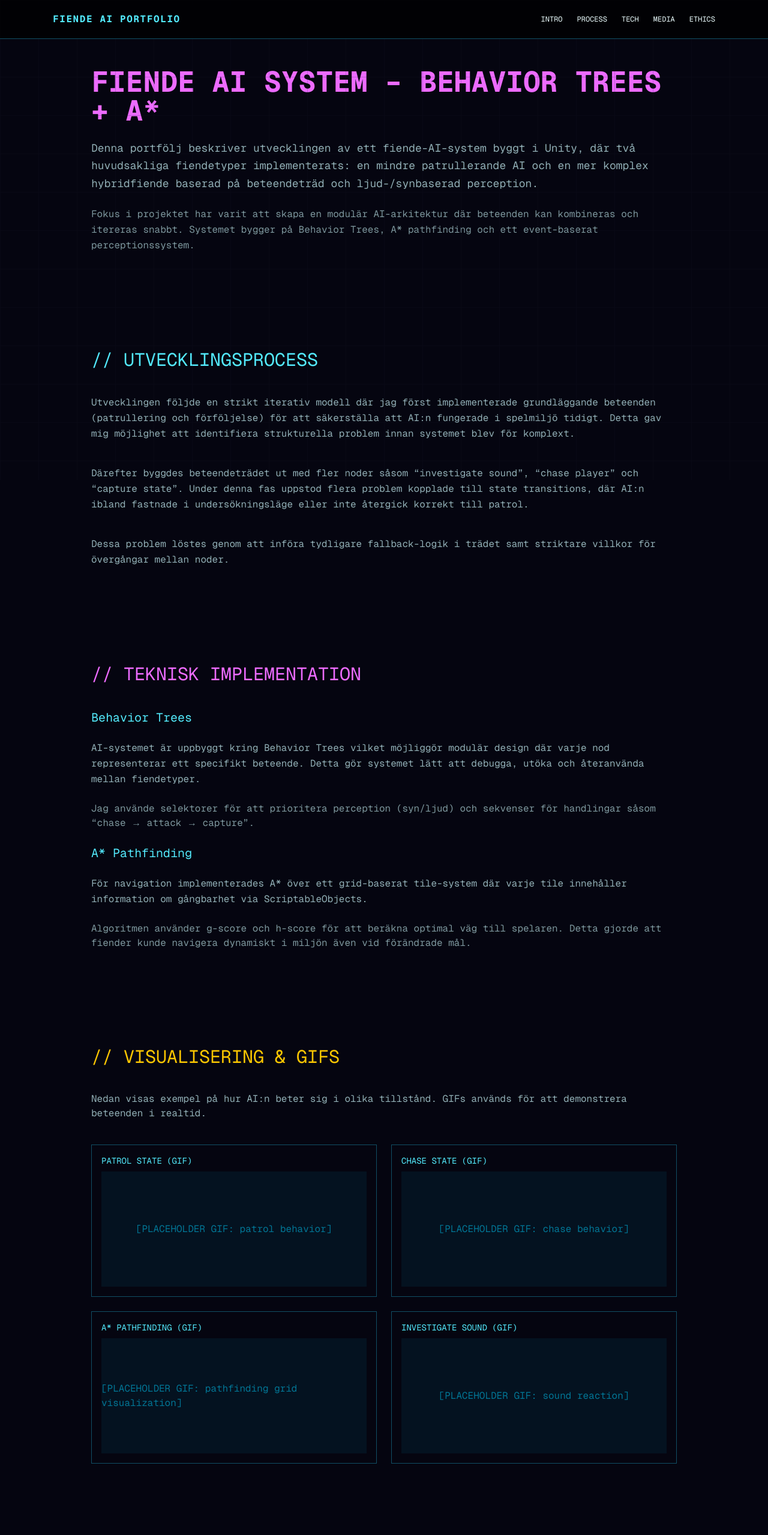
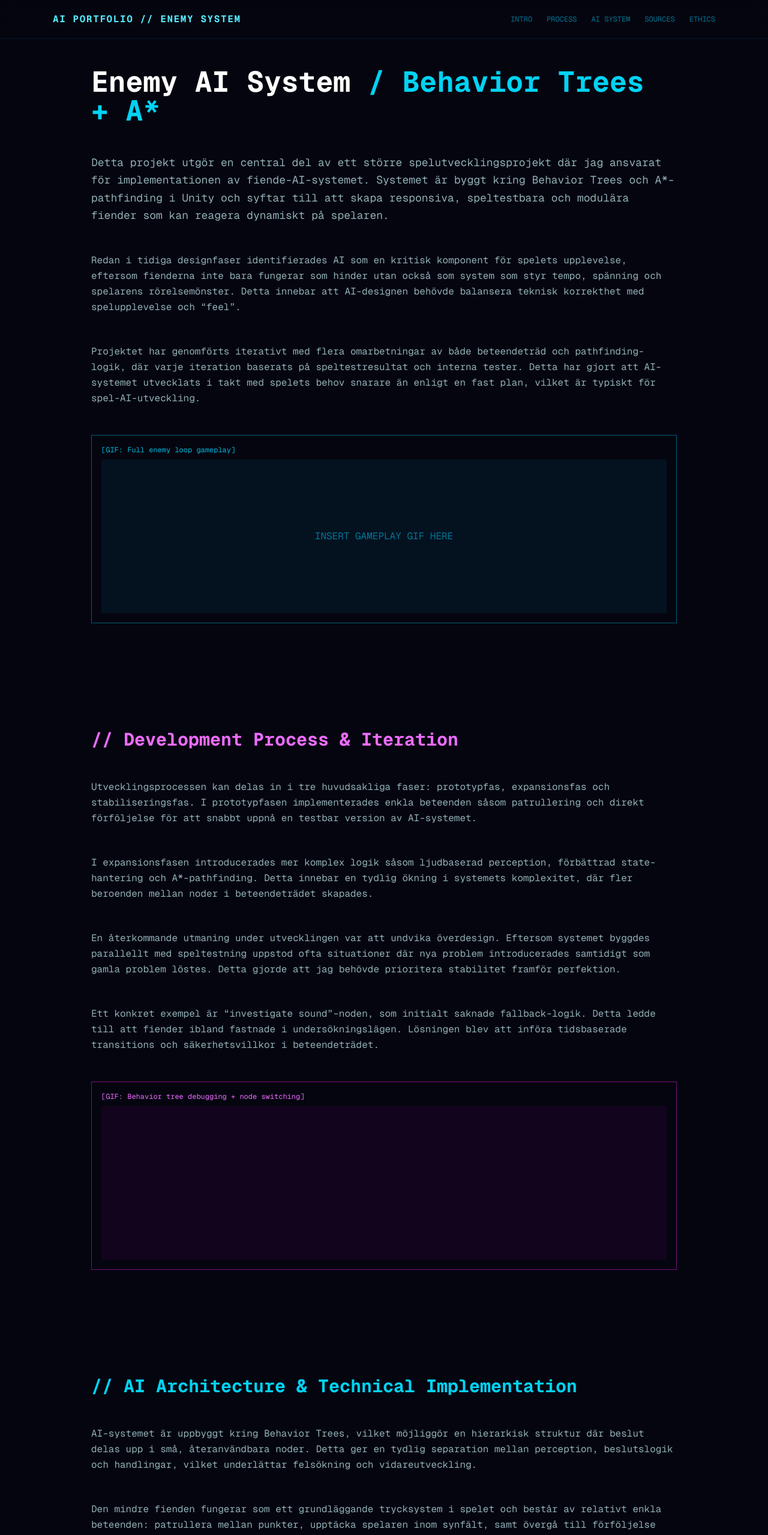
Before and after one commit to EfiMor/gitfolio-main, a Next.js app: page / in a window 1280 px wide. Shown: the top 2559 px of the page at 60% size. Built offline with nearby package versions, Linux system fonts and the light colour scheme.

Commit message:
Revert "changes"
This reverts commit d3d03ddcd6cb5ae5015b9169692aa65bea007d99.

```diff
--- a/app/page.tsx
+++ b/app/page.tsx
@@ -1,213 +1,250 @@
 import Image from "next/image";
 import Link from "next/link";
 
-const basePath = process.env.NODE_ENV === "production" ? "/gfbs3-portfolio-demo" : "";
+const basePath = process.env.NODE_ENV === "production" ? "/your-repo-name" : "";
 
 export default function Home() {
   return (
       <div className="min-h-screen bg-[#050510] text-cyan-50 font-mono overflow-x-hidden">
 
-        {/* BACKGROUND */}
-        <div className="fixed inset-0 opacity-20 pointer-events-none">
-          <div className="absolute inset-0 bg-[linear-gradient(to_right,#1a1a2e_1px,transparent_1px),linear-gradient(to_bottom,#1a1a2e_1px,transparent_1px)] bg-[size:4rem_4rem]" />
-        </div>
+        {/* NAV */}
+        <nav className="fixed top-0 left-0 right-0 z-50 bg-[#050510]/80 backdrop-blur-md border-b border-cyan-900/30">
+          <div className="max-w-6xl mx-auto px-6 h-16 flex items-center justify-between">
+            <Link href="/" className="text-cyan-300 font-bold tracking-widest">
+              AI PORTFOLIO // ENEMY SYSTEM
+            </Link>
 
-        {/* NAV */}
-        <nav className="fixed top-0 w-full bg-black/70 backdrop-blur border-b border-cyan-900 z-50">
-          <div className="max-w-6xl mx-auto px-6 h-16 flex items-center justify-between">
-            <span className="text-cyan-300 font-bold tracking-widest">FIENDE AI PORTFOLIO</span>
-            <div className="flex gap-6 text-xs uppercase">
+            <div className="flex gap-6 text-xs uppercase text-cyan-700">
               <Link href="#intro">Intro</Link>
               <Link href="#process">Process</Link>
-              <Link href="#tech">Tech</Link>
-              <Link href="#media">Media</Link>
+              <Link href="#ai">AI System</Link>
+              <Link href="#sources">Sources</Link>
               <Link href="#ethics">Ethics</Link>
             </div>
           </div>
         </nav>
 
-        <main className="max-w-5xl mx-auto px-6 pt-28 space-y-40">
+        <main className="max-w-5xl mx-auto px-6 pt-28 pb-40 space-y-44">
 
-          {/* ================= INTRO ================= */}
-          <section id="intro" className="space-y-6">
-            <h1 className="text-5xl font-bold text-fuchsia-400">
-              FIENDE AI SYSTEM – BEHAVIOR TREES + A*
+          {/* ===================== INTRO ===================== */}
+          <section id="intro" className="space-y-12">
+            <h1 className="text-5xl font-bold text-white">
+              Enemy AI System <span className="text-cyan-400">/ Behavior Trees + A*</span>
             </h1>
 
             <p className="text-cyan-100/70 leading-relaxed text-lg">
-              Denna portfölj beskriver utvecklingen av ett fiende-AI-system byggt i Unity,
-              där två huvudsakliga fiendetyper implementerats: en mindre patrullerande
-              AI och en mer komplex hybridfiende baserad på beteendeträd och
-              ljud-/synbaserad perception.
+              Detta projekt utgör en central del av ett större spelutvecklingsprojekt där jag ansvarat
+              för implementationen av fiende-AI-systemet. Systemet är byggt kring Behavior Trees och
+              A*-pathfinding i Unity och syftar till att skapa responsiva, speltestbara och modulära
+              fiender som kan reagera dynamiskt på spelaren.
             </p>
 
-            <p className="text-cyan-100/60 leading-relaxed">
-              Fokus i projektet har varit att skapa en modulär AI-arkitektur där
-              beteenden kan kombineras och itereras snabbt. Systemet bygger på
-              Behavior Trees, A* pathfinding och ett event-baserat perceptionssystem.
+            <p className="text-cyan-100/70 leading-relaxed">
+              Redan i tidiga designfaser identifierades AI som en kritisk komponent för spelets upplevelse,
+              eftersom fienderna inte bara fungerar som hinder utan också som system som styr tempo,
+              spänning och spelarens rörelsemönster. Detta innebar att AI-designen behövde balansera
+              teknisk korrekthet med spelupplevelse och “feel”.
+            </p>
+
+            <p className="text-cyan-100/70 leading-relaxed">
+              Projektet har genomförts iterativt med flera omarbetningar av både beteendeträd och
+              pathfinding-logik, där varje iteration baserats på speltestresultat och interna tester.
+              Detta har gjort att AI-systemet utvecklats i takt med spelets behov snarare än enligt
+              en fast plan, vilket är typiskt för spel-AI-utveckling.
+            </p>
+
+            <div className="border border-cyan-800 p-4">
+              <p className="text-xs text-cyan-500 mb-2">[GIF: Full enemy loop gameplay]</p>
+              <div className="h-64 bg-cyan-950/30 flex items-center justify-center text-cyan-700">
+                INSERT GAMEPLAY GIF HERE
+              </div>
+            </div>
+          </section>
+
+          {/* ===================== PROCESS ===================== */}
+          <section id="process" className="space-y-12">
+            <h2 className="text-3xl text-fuchsia-400 font-bold">
+              // Development Process & Iteration
+            </h2>
+
+            <p className="text-cyan-100/70 leading-relaxed">
+              Utvecklingsprocessen kan delas in i tre huvudsakliga faser: prototypfas, expansionsfas
+              och stabiliseringsfas. I prototypfasen implementerades enkla beteenden såsom patrullering
+              och direkt förföljelse för att snabbt uppnå en testbar version av AI-systemet.
+            </p>
+
+            <p className="text-cyan-100/70 leading-relaxed">
+              I expansionsfasen introducerades mer komplex logik såsom ljudbaserad perception,
+              förbättrad state-hantering och A*-pathfinding. Detta innebar en tydlig ökning i systemets
+              komplexitet, där fler beroenden mellan noder i beteendeträdet skapades.
+            </p>
+
+            <p className="text-cyan-100/70 leading-relaxed">
+              En återkommande utmaning under utvecklingen var att undvika överdesign. Eftersom systemet
+              byggdes parallellt med speltestning uppstod ofta situationer där nya problem introducerades
+              samtidigt som gamla problem löstes. Detta gjorde att jag behövde prioritera stabilitet
+              framför perfektion.
+            </p>
+
+            <p className="text-cyan-100/70 leading-relaxed">
+              Ett konkret exempel är “investigate sound”-noden, som initialt saknade fallback-logik.
+              Detta ledde till att fiender ibland fastnade i undersökningslägen. Lösningen blev att
+              införa tidsbaserade transitions och säkerhetsvillkor i beteendeträdet.
+            </p>
+
+            <div className="border border-fuchsia-900 p-4">
+              <p className="text-xs text-fuchsia-400 mb-2">[GIF: Behavior tree debugging + node switching]</p>
+              <div className="h-64 bg-fuchsia-950/20"></div>
+            </div>
+          </section>
+
+          {/* ===================== AI SYSTEM ===================== */}
+          <section id="ai" className="space-y-12">
+            <h2 className="text-3xl text-cyan-400 font-bold">
+              // AI Architecture & Technical Implementation
+            </h2>
+
+            <p className="text-cyan-100/70 leading-relaxed">
+              AI-systemet är uppbyggt kring Behavior Trees, vilket möjliggör en hierarkisk struktur
+              där beslut delas upp i små, återanvändbara noder. Detta ger en tydlig separation mellan
+              perception, beslutslogik och handlingar, vilket underlättar felsökning och vidareutveckling.
+            </p>
+
+            <p className="text-cyan-100/70 leading-relaxed">
+              Den mindre fienden fungerar som ett grundläggande trycksystem i spelet och består av
+              relativt enkla beteenden: patrullera mellan punkter, upptäcka spelaren inom synfält,
+              samt övergå till förföljelse via pathfinding. Trots sin enkelhet är denna AI kritisk
+              för att skapa konstant spelspänning.
+            </p>
+
+            <p className="text-cyan-100/70 leading-relaxed">
+              Hybridfienden är mer komplex och fungerar som ett temporärt “hot-system”. Den triggas
+              av ljudsignaler och söker ett område under en begränsad tidsperiod. Om ingen spelare
+              hittas avbryts jakten automatiskt, vilket förhindrar att fienden blir övermäktig eller
+              stör spelets pacing.
+            </p>
+
+            <p className="text-cyan-100/70 leading-relaxed">
+              A*-pathfinding används för att säkerställa att fiender kan navigera i en grid-baserad
+              miljö där varje tile har en passability-flagga. En central teknisk utmaning var att
+              undvika “dead paths”, vilket löstes genom extra validering av måltiles innan pathfinding
+              initieras.
+            </p>
+
+            <div className="grid grid-cols-1 md:grid-cols-2 gap-4">
+              <div className="border border-cyan-800 p-3">
+                <p className="text-xs text-cyan-500">[GIF: AI chasing player]</p>
+                <div className="h-48 bg-cyan-950/20"></div>
+              </div>
+
+              <div className="border border-fuchsia-800 p-3">
+                <p className="text-xs text-fuchsia-400">[GIF: Sound investigation state]</p>
+                <div className="h-48 bg-fuchsia-950/20"></div>
+              </div>
+            </div>
+          </section>
+
+          {/* ===================== SOURCES ===================== */}
+          <section id="sources" className="space-y-12">
+            <h2 className="text-3xl text-yellow-400 font-bold">
+              // Theory, Research & Critical Evaluation
+            </h2>
+
+            <p className="text-cyan-100/70 leading-relaxed">
+              Källorna i detta projekt består av både akademiska publikationer och branschmaterial
+              för att ge en balans mellan teori och praktisk implementation. Detta är särskilt viktigt
+              inom spel-AI där industriella lösningar ofta skiljer sig från akademiska modeller.
+            </p>
+
+            <div className="space-y-8 text-cyan-100/70">
+              <div>
+                <p className="text-cyan-300 font-bold">Gugliermo et al. (2024)</p>
+                <p>
+                  Denna peer-reviewed artikel användes som teoretisk grund för att förstå hur
+                  Behavior Trees kan utvärderas systematiskt. Särskilt viktiga begrepp var modularitet,
+                  korrekthet och robusthet. Dessa användes direkt i designval kring nodstruktur och
+                  teststrategier.
+                </p>
+                <p>
+                  En viktig insikt från artikeln var att modularitet inte bara handlar om kodstruktur,
+                  utan också om hur enkelt systemet kan ändras utan att skapa oväntade sidoeffekter.
+                </p>
+              </div>
+
+              <div>
+                <p className="text-cyan-300 font-bold">Rabin (2014)</p>
+                <p>
+                  Användes som praktisk referens för implementering av spel-AI. Boken innehåller
+                  konkreta exempel från industrin och har varit central för förståelsen av hur
+                  beteendebaserad AI används i riktiga spelproduktioner.
+                </p>
+              </div>
+
+              <div>
+                <p className="text-cyan-300 font-bold">Simpson (2014)</p>
+                <p>
+                  Användes främst som en introduktion till Behavior Trees och hjälpte till att
+                  visualisera hur noder interagerar i enklare system. Trots att den inte är peer-reviewed
+                  gav den en viktig konceptuell grund.
+                </p>
+              </div>
+            </div>
+          </section>
+
+          {/* ===================== ETHICS ===================== */}
+          <section id="ethics" className="space-y-12">
+            <h2 className="text-3xl text-purple-400 font-bold">
+              // Ethical, Societal & Design Considerations
+            </h2>
+
+            <p className="text-cyan-100/70 leading-relaxed">
+              AI-systemets design påverkar direkt spelupplevelsen och därmed också spelarens
+              emotionella respons. En viktig designprincip har därför varit att undvika både
+              överväldigande och passiv AI. Detta kräver en balans mellan förutsägbarhet och dynamik.
+            </p>
+
+            <p className="text-cyan-100/70 leading-relaxed">
+              Eftersom spelet riktar sig till en yngre vuxen målgrupp (15+), har hänsyn tagits
+              till hur stress och press upplevs i co-op-situationer. Förlustmekanik och fiendebeteenden
+              är därför designade för att skapa spänning utan att upplevas som orättvisa.
+            </p>
+
+            <p className="text-cyan-100/70 leading-relaxed">
+              Co-op-dynamiken innebär också att AI indirekt påverkar social interaktion mellan spelare.
+              Fiendernas beteenden är därför utformade för att uppmuntra kommunikation och samarbete
+              snarare än individuell prestation.
+            </p>
+
+            <p className="text-cyan-100/70 leading-relaxed">
+              Ett medvetet etiskt val har varit att använda abstrakta och fiktiva fiender istället för
+              realistiska eller kulturellt laddade representationer. Detta minskar risken för problematisk
+              tolkning och gör systemet mer universellt.
             </p>
           </section>
 
-          {/* ================= PROCESS ================= */}
-          <section id="process" className="space-y-10">
-            <h2 className="text-3xl text-cyan-300">// UTVECKLINGSPROCESS</h2>
-
-            <p className="leading-relaxed text-cyan-100/70">
-              Utvecklingen följde en strikt iterativ modell där jag först implementerade
-              grundläggande beteenden (patrullering och förföljelse) för att säkerställa
-              att AI:n fungerade i spelmiljö tidigt. Detta gav mig möjlighet att identifiera
-              strukturella problem innan systemet blev för komplext.
-            </p>
-
-            <p className="leading-relaxed text-cyan-100/70">
-              Därefter byggdes beteendeträdet ut med fler noder såsom “investigate sound”,
-              “chase player” och “capture state”. Under denna fas uppstod flera problem
-              kopplade till state transitions, där AI:n ibland fastnade i undersökningsläge
-              eller inte återgick korrekt till patrol.
-            </p>
-
-            <p className="leading-relaxed text-cyan-100/70">
-              Dessa problem löstes genom att införa tydligare fallback-logik i trädet samt
-              striktare villkor för övergångar mellan noder.
-            </p>
-          </section>
-
-          {/* ================= TECH ================= */}
-          <section id="tech" className="space-y-10">
-            <h2 className="text-3xl text-fuchsia-400">// TEKNISK IMPLEMENTATION</h2>
-
-            <div className="space-y-6">
-
-              <h3 className="text-cyan-300 text-xl">Behavior Trees</h3>
-              <p className="text-cyan-100/70 leading-relaxed">
-                AI-systemet är uppbyggt kring Behavior Trees vilket möjliggör modulär
-                design där varje nod representerar ett specifikt beteende. Detta gör
-                systemet lätt att debugga, utöka och återanvända mellan fiendetyper.
-              </p>
-
-              <p className="text-cyan-100/60">
-                Jag använde selektorer för att prioritera perception (syn/ljud) och sekvenser
-                för handlingar såsom “chase → attack → capture”.
-              </p>
-
-              <h3 className="text-cyan-300 text-xl mt-6">A* Pathfinding</h3>
-
-              <p className="text-cyan-100/70 leading-relaxed">
-                För navigation implementerades A* över ett grid-baserat tile-system där varje
-                tile innehåller information om gångbarhet via ScriptableObjects.
-              </p>
-
-              <p className="text-cyan-100/60">
-                Algoritmen använder g-score och h-score för att beräkna optimal väg till spelaren.
-                Detta gjorde att fiender kunde navigera dynamiskt i miljön även vid förändrade mål.
-              </p>
-            </div>
-          </section>
-
-          {/* ================= MEDIA ================= */}
-          <section id="media" className="space-y-10">
-            <h2 className="text-3xl text-yellow-400">// VISUALISERING & GIFS</h2>
-
-            <p className="text-cyan-100/70">
-              Nedan visas exempel på hur AI:n beter sig i olika tillstånd. GIFs används
-              för att demonstrera beteenden i realtid.
-            </p>
-
-            {/* GIF PLACEHOLDERS */}
-            <div className="grid md:grid-cols-2 gap-6">
-
-              <div className="border border-cyan-900 p-4">
-                <p className="text-sm text-cyan-300 mb-2">PATROL STATE (GIF)</p>
-                <div className="h-48 bg-cyan-950/30 flex items-center justify-center text-cyan-700">
-                  [PLACEHOLDER GIF: patrol behavior]
-                </div>
-              </div>
-
-              <div className="border border-cyan-900 p-4">
-                <p className="text-sm text-cyan-300 mb-2">CHASE STATE (GIF)</p>
-                <div className="h-48 bg-cyan-950/30 flex items-center justify-center text-cyan-700">
-                  [PLACEHOLDER GIF: chase behavior]
-                </div>
-              </div>
-
-              <div className="border border-cyan-900 p-4">
-                <p className="text-sm text-cyan-300 mb-2">A* PATHFINDING (GIF)</p>
-                <div className="h-48 bg-cyan-950/30 flex items-center justify-center text-cyan-700">
-                  [PLACEHOLDER GIF: pathfinding grid visualization]
-                </div>
-              </div>
-
-              <div className="border border-cyan-900 p-4">
-                <p className="text-sm text-cyan-300 mb-2">INVESTIGATE SOUND (GIF)</p>
-                <div className="h-48 bg-cyan-950/30 flex items-center justify-center text-cyan-700">
-                  [PLACEHOLDER GIF: sound reaction]
-                </div>
-              </div>
-
-            </div>
-          </section>
-
-          {/* ================= THEORY ================= */}
+          {/* ===================== CONCLUSION ===================== */}
           <section className="space-y-10">
-            <h2 className="text-3xl text-purple-400">// TEORI & KÄLLOR</h2>
+            <h2 className="text-3xl text-cyan-400 font-bold">
+              // Final Reflection & Conclusion
+            </h2>
 
             <p className="text-cyan-100/70 leading-relaxed">
-              Den teoretiska grunden för systemet baseras på både akademiska och branschnära
-              källor. Behavior Trees valdes eftersom de enligt Rabin (2014) erbjuder en
-              skalbar struktur för komplex spel-AI.
+              Sammanfattningsvis har projektet resulterat i ett fungerande men iterativt utvecklat
+              AI-system baserat på Behavior Trees och A*-pathfinding. Systemet uppfyller kraven på
+              funktionalitet och spelbarhet, men har medvetet inte överoptimerats för perfektion
+              på grund av tidsbegränsningar.
             </p>
 
             <p className="text-cyan-100/70 leading-relaxed">
-              Gugliermo et al. (2024) användes för att analysera egenskaper såsom modularitet
-              och korrekthet i beteendeträd, vilket påverkade hur jag strukturerade mina noder
-              och transitions.
+              Den viktigaste tekniska lärdomen är att AI-utveckling i spel kräver kontinuerlig
+              testning i verklig miljö, eftersom teoretiskt korrekta system ofta beter sig oväntat
+              när de interagerar med spelmekanik.
             </p>
 
             <p className="text-cyan-100/70 leading-relaxed">
-              Simpson (2014) användes som praktisk introduktion till hur Behavior Trees
-              implementeras i spelmotorer och hjälpte mig förstå selektorer och sekvenser.
-            </p>
-          </section>
-
-          {/* ================= ETHICS ================= */}
-          <section id="ethics" className="space-y-10">
-            <h2 className="text-3xl text-red-400">// ETIK & SAMHÄLLE</h2>
-
-            <p className="text-cyan-100/70 leading-relaxed">
-              AI-systemets design påverkar direkt spelarupplevelsen och kan skapa frustration
-              om beteenden upplevs som orättvisa eller oförutsägbara. Därför har stor vikt lagts
-              vid tydliga regler för AI:ns perception och reaktioner.
-            </p>
-
-            <p className="text-cyan-100/70 leading-relaxed">
-              En viktig etisk aspekt är balansen mellan utmaning och rättvisa. För aggressiv AI
-              kan skapa stress, särskilt i co-op-miljöer, medan för svag AI minskar spelupplevelsen.
-            </p>
-
-            <p className="text-cyan-100/70 leading-relaxed">
-              Systemet är därför designat för att vara konsekvent snarare än oförutsägbart,
-              vilket stärker spelbarhet och lärbarhet för målgruppen.
-            </p>
-          </section>
-
-          {/* ================= REFLECTION ================= */}
-          <section className="space-y-10 pb-40">
-            <h2 className="text-3xl text-cyan-400">// REFLEKTION</h2>
-
-            <p className="text-cyan-100/70 leading-relaxed">
-              En av de största lärdomarna i projektet var att AI-utveckling i spel inte är en
-              linjär process utan en kontinuerlig cykel av design, testning och justering.
-            </p>
-
-            <p className="text-cyan-100/70 leading-relaxed">
-              Jag underskattade initialt komplexiteten i state transitions och hur små fel i
-              beteendeträd kan skapa stora systemiska problem. Detta ledde till flera iterationer
-              av omstrukturering av nodlogik.
-            </p>
-
-            <p className="text-cyan-100/70 leading-relaxed">
-              Nästa steg skulle vara att ytterligare modulera systemet och eventuellt kombinera
-              Behavior Trees med andra AI-paradigm såsom Utility AI för mer dynamiskt beteende.
+              Den viktigaste designmässiga lärdomen är att “good enough AI” ofta är bättre än
+              “perfect AI” i spelutveckling, eftersom spelupplevelse och pacing väger tyngre än
+              teknisk perfektion.
             </p>
           </section>
 
```
